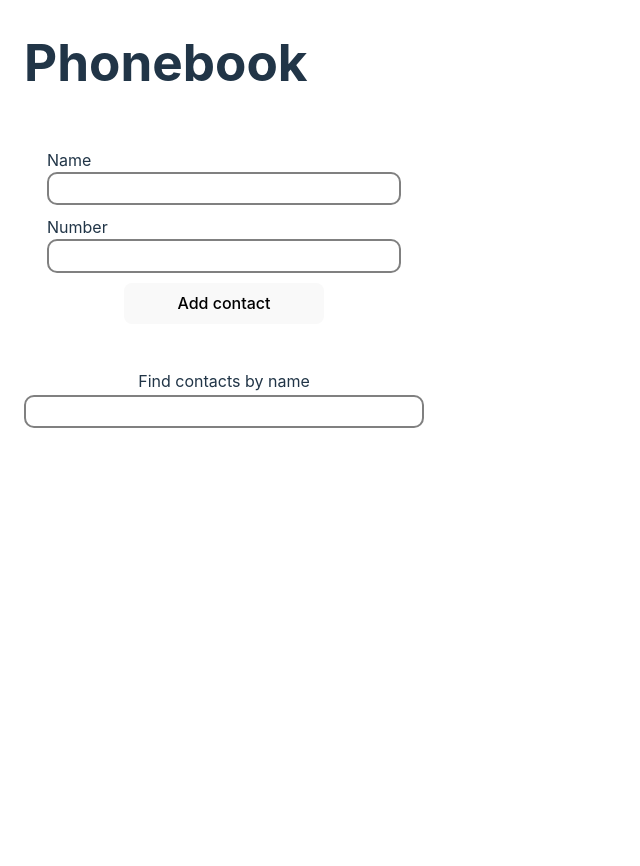
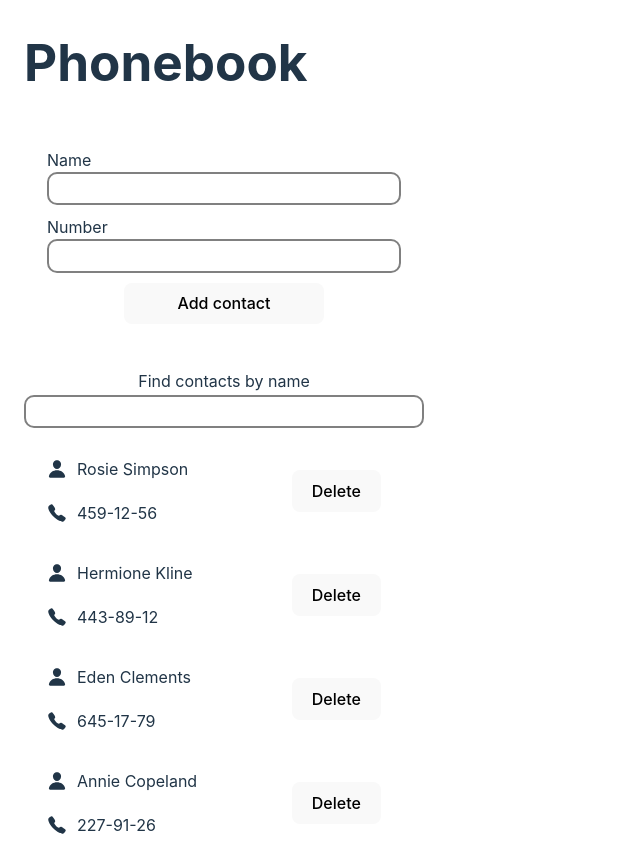
Before and after one commit to Ternivka/goit-react-hw-03, a React (Vite) app: page / in a window 1280 px wide. Shown: the whole page, without its empty margins (0-640 px from the left). Before the commit the page ends 800 px from the top, so only its background shows below. Built offline with nearby package versions, Linux system fonts and the light colour scheme.

Commit message:
fixed bug

```diff
--- a/src/components/App.jsx
+++ b/src/components/App.jsx
@@ -18,7 +18,7 @@ function App() {
     if (savedContacts?.length) {
       return savedContacts;
     }
-    return [];
+    return users;
   });
   const [filteredContacts, setFilteredContacts] = useState(contactArr);
 
```
